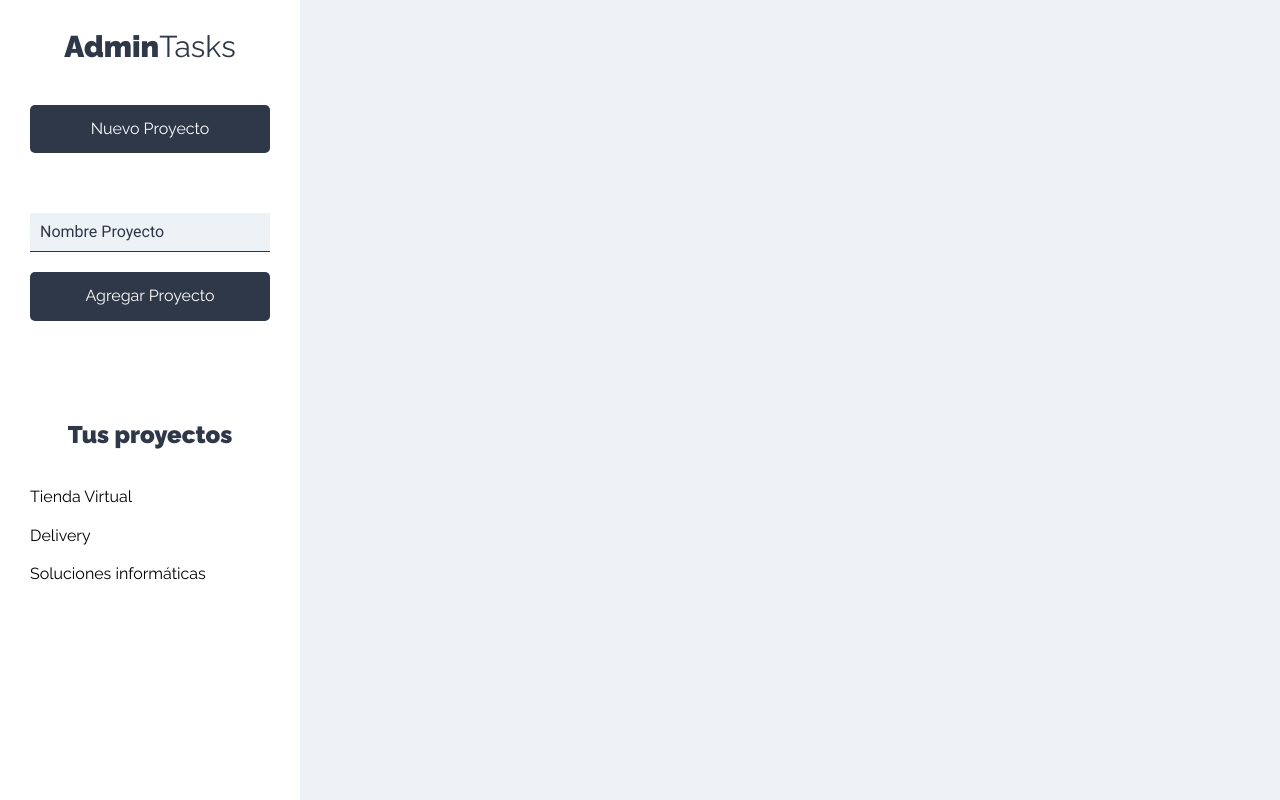
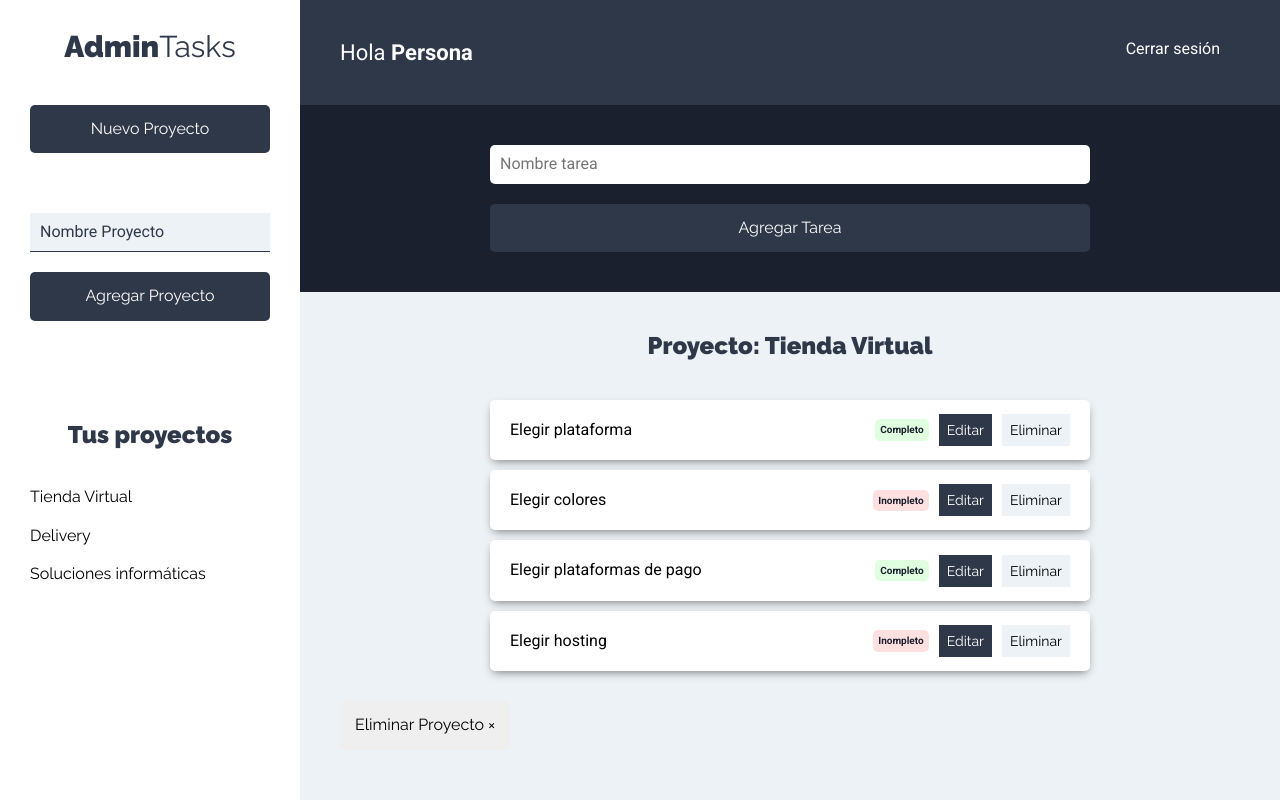
Before and after one commit to pablosilvab/admintasks-frontend, a React (Create React App) app: page /proyectos in a window 1280 px wide. Built offline with nearby package versions, Linux system fonts and the light colour scheme.

Commit message:
gestion de tareas

```diff
--- /dev/null
+++ b/src/components/layout/Barra.js
@@ -0,0 +1,14 @@
+import React from 'react'
+
+const Barra = () => {
+    return (
+        <header className="app-header">
+            <p className="nombre-usuario">Hola <span>Persona</span></p>
+            <nav className="nav-principal">
+                <a href="#!">Cerrar sesión</a>
+            </nav>
+        </header>
+    );
+}
+
+export default Barra;
--- a/src/components/proyectos/Proyectos.js
+++ b/src/components/proyectos/Proyectos.js
@@ -1,14 +1,19 @@
 import React from "react";
-import Sidebar from '../layout/Sidebar'
+import Barra from "../layout/Barra";
+import Sidebar from "../layout/Sidebar";
+import FormTarea from "../tareas/FormTarea";
+import ListadoTareas from "../tareas/ListadoTareas";
 
 const Proyectos = () => {
   return (
     <div className="contenedor-app">
-      <Sidebar/>
+      <Sidebar />
       <div className="seccion-principal">
+        <Barra />
         <main>
+          <FormTarea />
           <div className="contenedor-tareas">
-
+            <ListadoTareas/>
           </div>
         </main>
       </div>
--- /dev/null
+++ b/src/components/tareas/FormTarea.js
@@ -0,0 +1,24 @@
+import React from 'react'
+
+const FormTarea = () => {
+    return (
+        <div className="formulario">
+            <form>
+                <div className="contenedor-input">
+                    <input type="text"
+                    className="input-text"
+                    placeholder="Nombre tarea"
+                    name="nombre"/>
+                </div>
+
+                <div className="contenedor-input">
+                    <input type="submit"
+                    className="btn btn-primario btn-submit btn-block"
+                    value="Agregar Tarea"/>
+                </div>
+            </form>
+        </div>
+    );
+}
+
+export default FormTarea;
--- /dev/null
+++ b/src/components/tareas/ListadoTareas.js
@@ -0,0 +1,33 @@
+import React, { Fragment } from "react";
+import Proyecto from "../proyectos/Proyecto";
+import Tarea from "./Tarea";
+
+const ListadoTareas = () => {
+  const tareasProyecto = [
+    { nombre: "Elegir plataforma", estado: true },
+    { nombre: "Elegir colores", estado: false },
+    { nombre: "Elegir plataformas de pago", estado: true },
+    { nombre: "Elegir hosting", estado: false },
+  ];
+
+  return (
+    <Fragment>
+      <h2>Proyecto: Tienda Virtual</h2>
+      <ul className="listado-tareas">
+        {tareasProyecto.length === 0 ? (
+          <li className="tarea">
+            <p>No hay tareas</p>
+          </li>
+        ) : (
+          tareasProyecto.map((tarea) => <Tarea tarea={tarea} />)
+        )}
+      </ul>
+
+      <button type="button" className="btn btn-eliminar">
+        Eliminar Proyecto &times;
+      </button>
+    </Fragment>
+  );
+};
+
+export default ListadoTareas;
--- /dev/null
+++ b/src/components/tareas/Tarea.js
@@ -0,0 +1,30 @@
+import React from "react";
+
+const Tarea = ({ tarea }) => {
+  return (
+    <li className="tarea sombra">
+      <p>{tarea.nombre}</p>
+
+      <div className="estado">
+        {tarea.estado ? (
+          <button type="button" className="completo">
+            {" "}
+            Completo{" "}
+          </button>
+        ) : (
+          <button type="button" className="incompleto">
+            {" "}
+            Inompleto{" "}
+          </button>
+        )}
+      </div>
+
+      <div className="acciones">
+        <button type="button" className="btn btn-primario">Editar</button>
+        <button type="button" className="btn btn-secundario">Eliminar</button>
+      </div>
+    </li>
+  );
+};
+
+export default Tarea;
```
